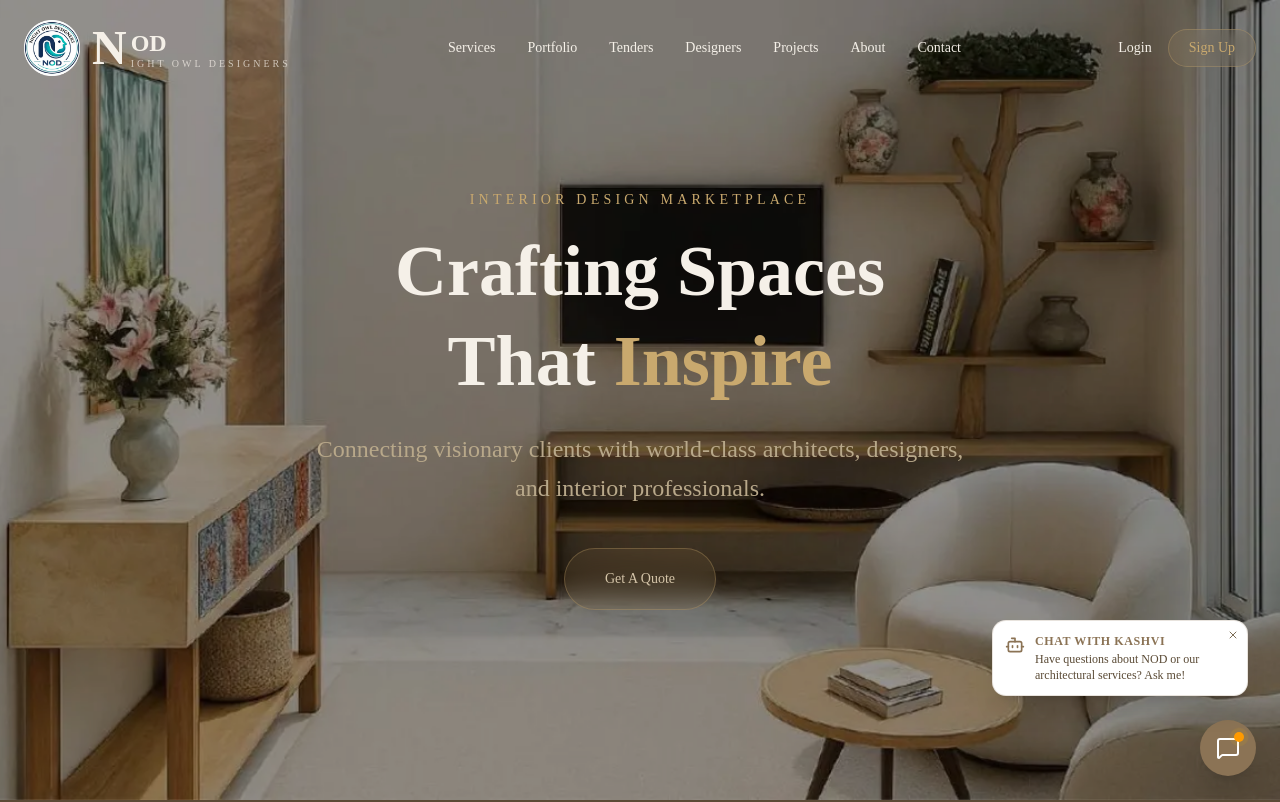
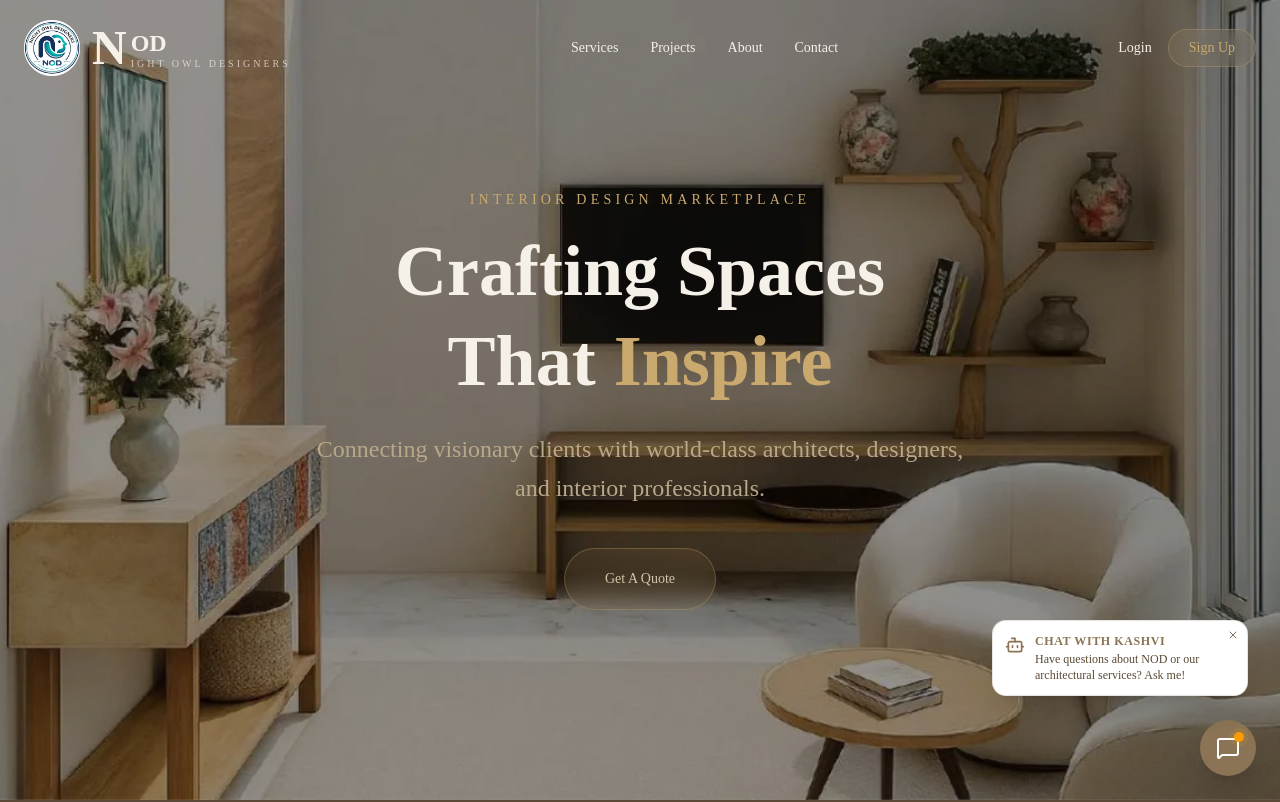
Before and after one commit to Devrajsinh0419/NOD, a Next.js app in the folder frontend/: page / in a window 1280 px wide. Shown: the top 802 px of the page. Built offline with nearby package versions, Linux system fonts and the light colour scheme.

Commit message:
ui update navbar option updated

```diff
--- a/frontend/src/components/landing/navbar/index.tsx
+++ b/frontend/src/components/landing/navbar/index.tsx
@@ -23,11 +23,10 @@ export default function Navbar() {
   const getLinkClass = (id: string) => {
     const isAnyHovered = hoveredItem !== null
     const isSelfHovered = hoveredItem === id
-    return `transition-all duration-300 ${
-      isAnyHovered && !isSelfHovered
-        ? "opacity-30 blur-[0.5px]"
-        : "opacity-100"
-    }`
+    return `transition-all duration-300 ${isAnyHovered && !isSelfHovered
+      ? "opacity-30 blur-[0.5px]"
+      : "opacity-100"
+      }`
   }
 
   const handleNavClick = (e: React.MouseEvent<HTMLAnchorElement>, targetId: string) => {
@@ -51,9 +50,6 @@ export default function Navbar() {
 
   const navLinks = [
     { label: "Services", href: "#services", isHash: true },
-    { label: "Portfolio", href: "#projects", isHash: true },
-    { label: "Tenders", href: "/tenders", isHash: false },
-    { label: "Designers", href: "/public/marketplace/designers", isHash: false },
     { label: "Projects", href: "/public/marketplace/projects", isHash: false },
     { label: "About", href: "#about", isHash: true },
     { label: "Contact", href: "#contact", isHash: true },
```
